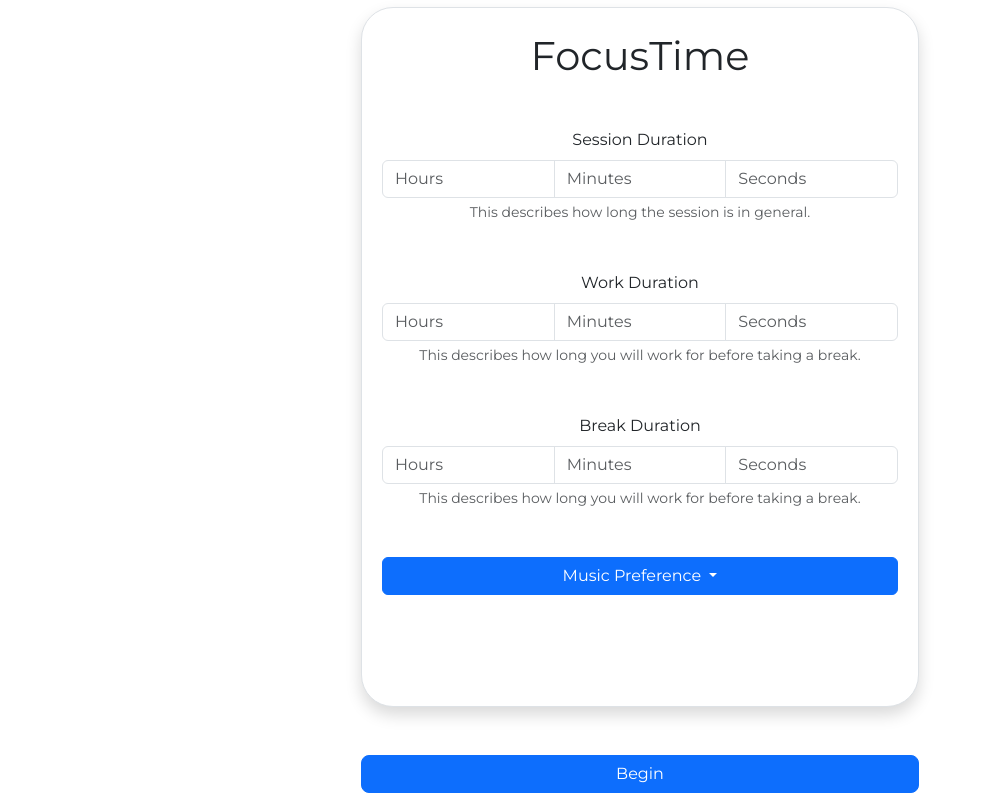
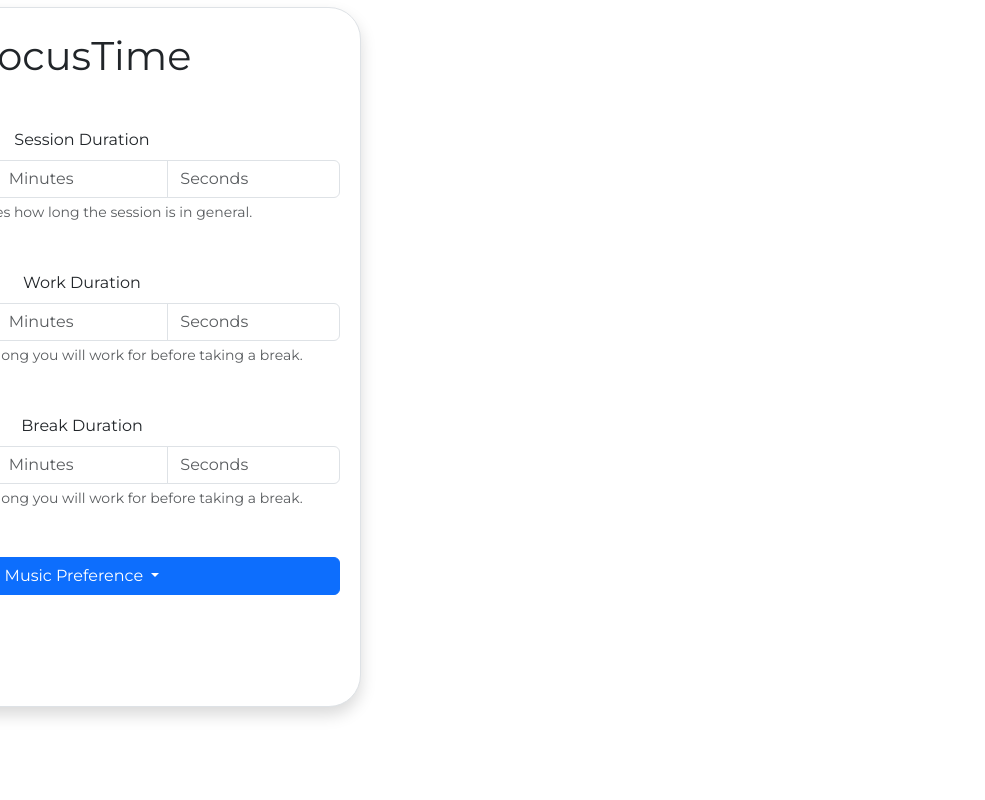
Before and after one commit to lecegues/FocusTime, a plain HTML site: page index.html in a window 1280 px wide. Both pictures are taken after a click on the button "Begin". Shown: the whole page, without its empty margins (0-985 px from the left). Drawn offline with nearby package versions, Linux system fonts and the light colour scheme; a web font is replaced by a local one.

Commit message:
Added animations: box slide to left and button disappearing. Created youtube.html to experiment with youtube API

```diff
--- a/css/main.css
+++ b/css/main.css
@@ -12,4 +12,13 @@ body{
     min-height: 700px;
 
     border: 1px solid black;
+
+    /* Animations */
+    transition: transform 0.7s ease;
 }
+
+#start{
+
+    /* Animations */
+    transition: opacity 0.3s ease;
+}
--- a/index.html
+++ b/index.html
@@ -10,8 +10,9 @@
         <link href="https://cdn.jsdelivr.net/npm/bootstrap@5.3.0/dist/css/bootstrap.min.css" rel="stylesheet"
             integrity="sha384-9ndCyUaIbzAi2FUVXJi0CjmCapSmO7SnpJef0486qhLnuZ2cdeRhO02iuK6FUUVM" crossorigin="anonymous" />
 
-        <!-- Main Stylesheet -->
+        <!-- Link CSS and JS -->
         <link rel="stylesheet" href="css/main.css" />
+        <script src="index.js"></script>
 
         <!-- Montserrat Google Fonts -->
         <link rel="preconnect" href="https://fonts.googleapis.com" />
@@ -25,7 +26,7 @@
     <div class="container d-flex justify-content-center align-items-center min-vh-100 flex-column">
 
         <!-- Middle Box Container -->
-        <div class="row w-50 border rounded-5 p-2 pb-5 bg-white shadow middle-box d-flex flex-column text-center">
+        <div class="row w-50 border rounded-5 p-2 pb-5 bg-white shadow middle-box d-flex flex-column text-center" id="middle-box-container">
 
             <h1 class="mb-5 mt-3"> FocusTime </h1>
 
@@ -73,7 +74,7 @@
               </div>
         </div>
 
-        <button type="button" class="btn btn-primary w-50 rounded-3 mt-5"> Begin </button>
+        <button type="button" class="btn btn-primary w-50 rounded-3 mt-5" id="start"> Begin </button>
 
 
 
--- /dev/null
+++ b/index.js
@@ -0,0 +1,15 @@
+
+// Wait for the DOM to be fully loaded
+document.addEventListener('DOMContentLoaded', () => {
+
+    //  Get the middle-box container and the button
+    var startButton = document.getElementById('start');
+    var middleBox = document.getElementById('middle-box-container');
+
+    startButton.addEventListener('click', function() {
+        middleBox.style.transform = 'translateX(-100%)';
+        startButton.style.opacity = '0';
+      });
+
+
+});
```
Also changed, not shown: youtube.html (added, +32 -0 lines).
